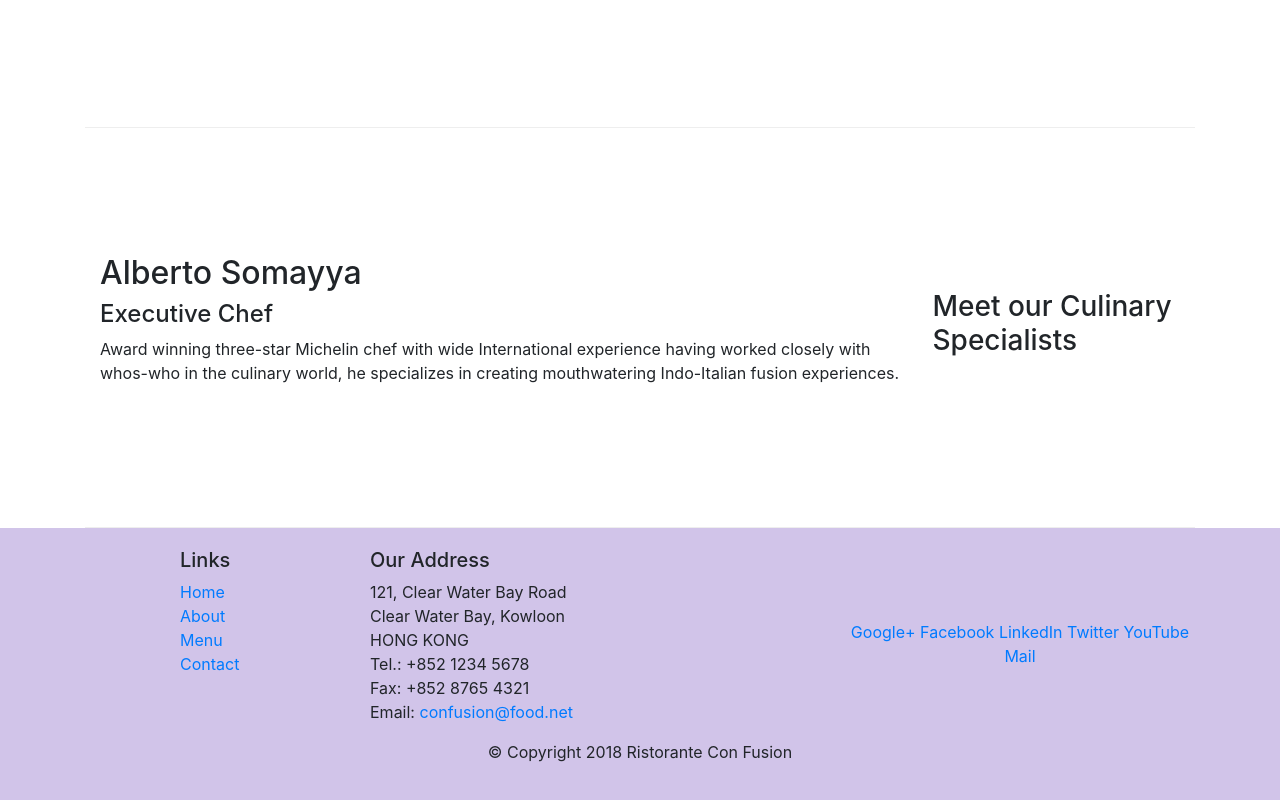
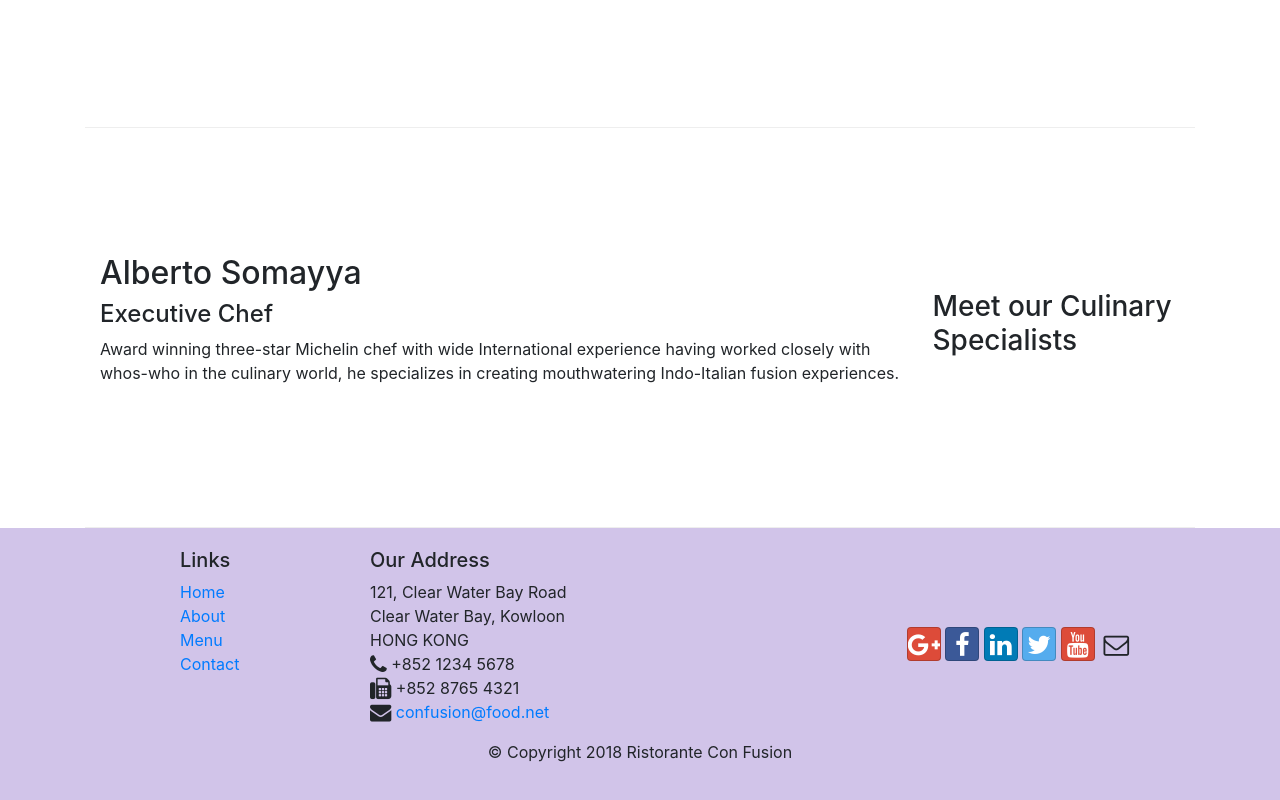
Before and after one commit to migueljamin-dev/Bootstrap, a website: page index.html in a window 1280 px wide. Shown: the part 1054-1854 px from the top of the page. Drawn offline with nearby package versions, Linux system fonts and the light colour scheme.

Commit message:
iconFont

```diff
--- a/index.html
+++ b/index.html
@@ -9,6 +9,8 @@
 
         <!-- Bootstrap CSS -->
         <link rel="stylesheet" href="node_modules/bootstrap/dist/css/bootstrap.min.css">
+        <link rel="stylesheet" href="node_modules/font-awesome/css/font-awesome.min.css">
+        <link rel="stylesheet" href="node_modules/bootstrap-social/bootstrap-social.css">
         <link rel="stylesheet" href="css/style.css">
         <title>Ristorante Con Fusion</title>
 
@@ -23,10 +25,10 @@
             <a class="navbar-brand mr-auto" href="#">Ristorante Con Fusion</a>
             <div class="collapse navbar-collapse" id="Navbar">
             <ul class="navbar-nav mr-auto">
-                <li class="nav-item active"><a class="nav-link" href="#">Home</a></li>
-                <li class="nav-item"><a class="nav-link" href="aboutus.html">About</a></li>
-                <li class="nav-item"><a class="nav-link" href="#">Menu</a></li>
-                <li class="nav-item"><a class="nav-link" href="#">Contact</a></li>
+                <li class="nav-item active"><a class="nav-link" href="#"><span class="fa fa-home fa-lg"></span> Home</a></li>
+                <li class="nav-item"><a class="nav-link" href="aboutus.html"><span class="fa fa-info fa-lg"></span> About</a></li>
+                <li class="nav-item"><a class="nav-link" href="#"><span class="fa fa-list fa-lg"></span> Menu</a></li>
+                <li class="nav-item"><a class="nav-link" href="#"><span class="fa fa-address-card fa-lg"></span> Contact</a></li>
             </ul>
             </div>
         </div>
@@ -99,19 +101,19 @@
 		              121, Clear Water Bay Road<br>
 		              Clear Water Bay, Kowloon<br>
 		              HONG KONG<br>
-		              Tel.: +852 1234 5678<br>
-		              Fax: +852 8765 4321<br>
-		              Email: <a href="mailto:confusion@food.net">confusion@food.net</a>
+                      <i class="fa fa-phone fa-lg"></i> +852 1234 5678<br>
+		              <i class="fa fa-fax fa-lg"></i> +852 8765 4321<br>
+                        <i class="fa fa-envelope fa-lg"></i> <a href="mailto:confusion@food.net">confusion@food.net</a>
 		           </address>
                 </div>
                 <div class="col-12 col-sm-4 align-self-center">
                     <div class="text-center ">
-                        <a href="http://google.com/+">Google+</a>
-                        <a href="http://www.facebook.com/profile.php?id=">Facebook</a>
-                        <a href="http://www.linkedin.com/in/">LinkedIn</a>
-                        <a href="http://twitter.com/">Twitter</a>
-                        <a href="http://youtube.com/">YouTube</a>
-                        <a href="mailto:">Mail</a>
+                        <a class="btn btn-social-icon btn-google" href="http://google.com/+"><i class="fa fa-google-plus fa-lg"></i></a>
+                        <a class="btn btn-social-icon btn-facebook" href="http://www.facebook.com/profile.php?id="><i class="fa fa-facebook fa-lg"></i></a>
+                        <a class="btn btn-social-icon btn-linkedin" href="http://www.linkedin.com/in/"><i class="fa fa-linkedin fa-lg"></i></a>
+                        <a class="btn btn-social-icon btn-twitter" href="http://twitter.com/"><i class="fa fa-twitter  fa-lg"></i></a>
+                        <a class="btn btn-social-icon btn-google" href="http://youtube.com/"><i class="fa fa-youtube fa-lg"></i></a>
+                        <a class="btn btn-social-icon" href="mailto:"><i class="fa fa-envelope-o fa-lg"></i></a>
                     </div>
                 </div>
            </div>
```
Also changed, not shown: aboutus.html (+15 -13 lines), package.json (+5 -3 lines), 1 other file.
